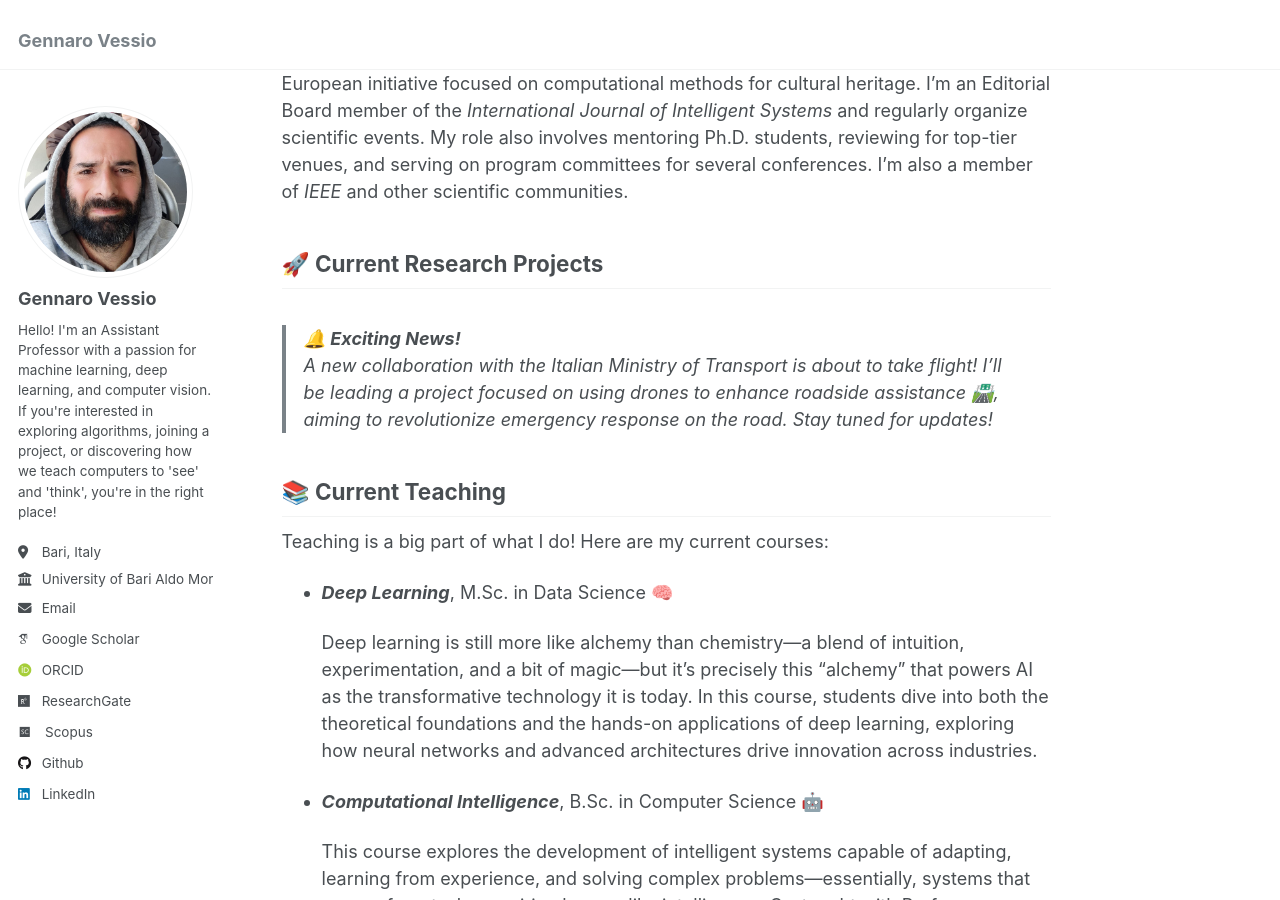
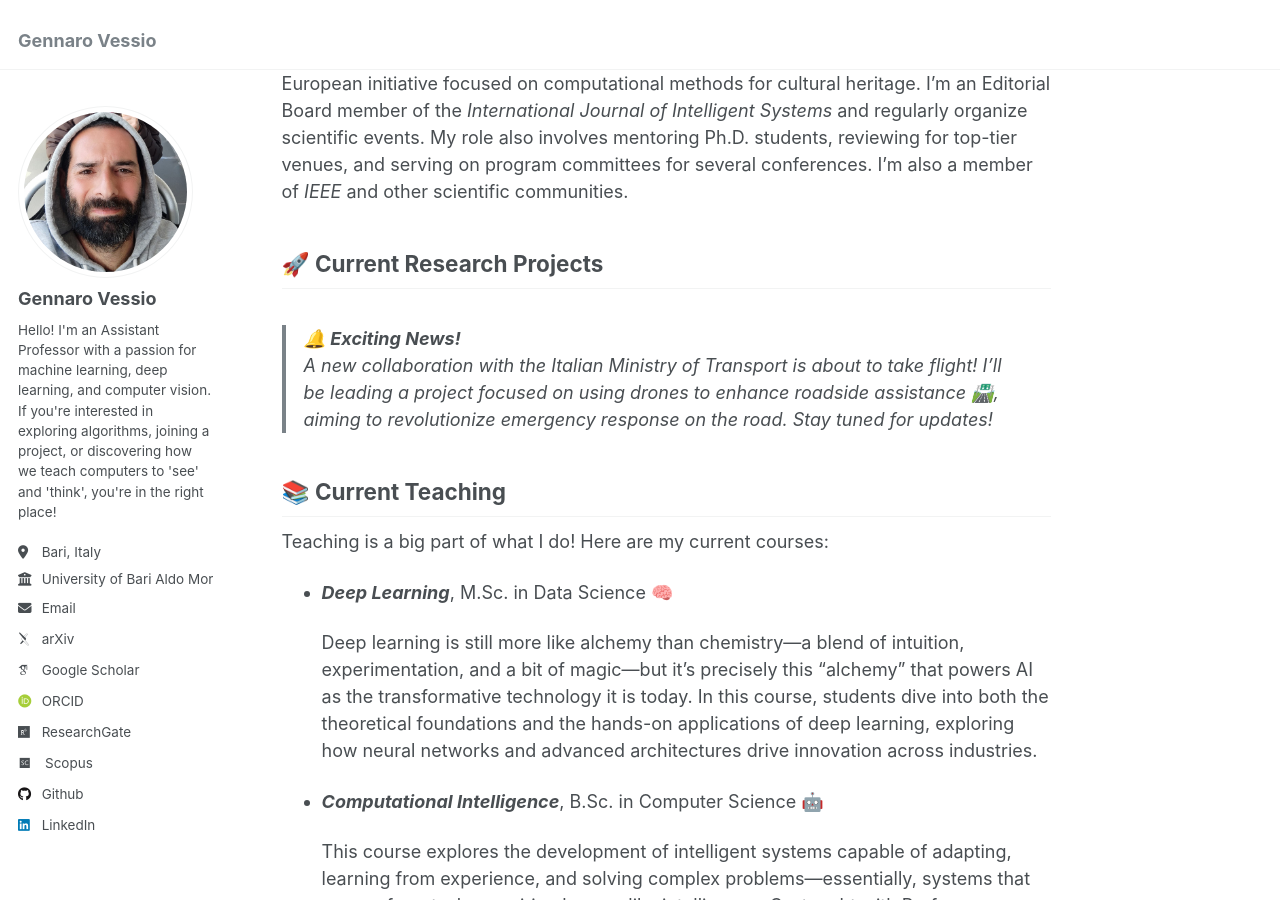
Before and after one commit to gvessio/gvessio.github.io, a Jekyll site: the page built from _pages/about.md, in a window 1280 px wide and 900 px high, scrolled down 372 px. Built offline with Jekyll 4.4.1, drawn with Linux system fonts in a browser that asks for light colours; some web fonts are replaced.

Commit message:
New change

```diff
--- a/_config.yml
+++ b/_config.yml
@@ -31,7 +31,7 @@ author:
   email            : "gennaro.vessio@uniba.it"
 
   # Academic websites
-  # arxiv            : "https://arxiv.org/search/?searchtype=author&query=Vessio%2C+G"
+  arxiv            : "https://arxiv.org/search/?searchtype=author&query=Vessio%2C+G"
   googlescholar    : "https://scholar.google.it/citations?user=KyQe9EgAAAAJ&hl"
   impactstory      : # URL
   orcid            : "http://orcid.org/0000-0002-0883-2691"
```
